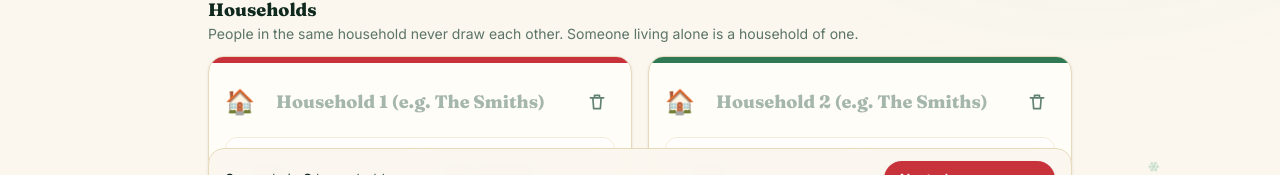
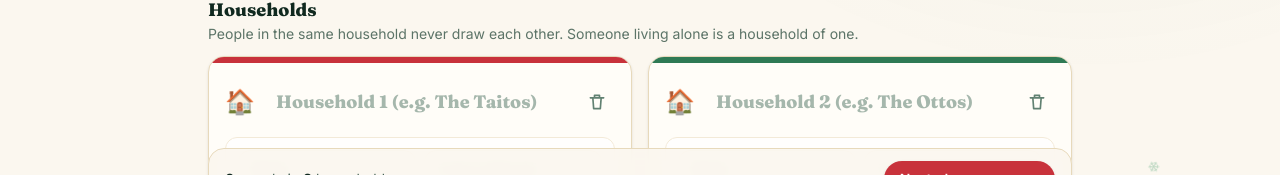
Before and after one commit to CanonTaito/SecretSantaMantis, a React (Vite) app: page / in a window 1280 px wide. Shown: the part 590-765 px from the top of the page. Built offline with nearby package versions, Linux system fonts and the light colour scheme.

Commit message:
style: use The Taitos and The Ottos as household name examples

```diff
--- a/src/components/setup/HouseholdCard.tsx
+++ b/src/components/setup/HouseholdCard.tsx
@@ -5,6 +5,12 @@ import { householdLabel } from '../../lib/labels.ts'
 import { PersonRow } from './PersonRow.tsx'
 
 const STRIPES = ['bg-berry-500', 'bg-pine-500', 'bg-gold-400', 'bg-pine-700', 'bg-berry-700']
+const EXAMPLES = ['The Taitos', 'The Ottos']
+
+function placeholderFor(index: number) {
+  const example = EXAMPLES[index]
+  return example ? `Household ${index + 1} (e.g. ${example})` : `Household ${index + 1}`
+}
 
 interface Props {
   household: Household
@@ -26,7 +32,7 @@ export function HouseholdCard({ household, index, dispatch, locked, onRemove }:
           </span>
           <input
             className="input border-transparent bg-transparent font-display text-lg font-bold focus:bg-white"
-            placeholder={`Household ${index + 1} (e.g. The Smiths)`}
+            placeholder={placeholderFor(index)}
             aria-label={`Name of household ${index + 1}`}
             value={household.name}
             onChange={(e) => dispatch({ type: 'renameHousehold', householdId: household.id, name: e.target.value })}
```
Also changed, not shown: 2 other files (tests, documents, lock files or other folders).
